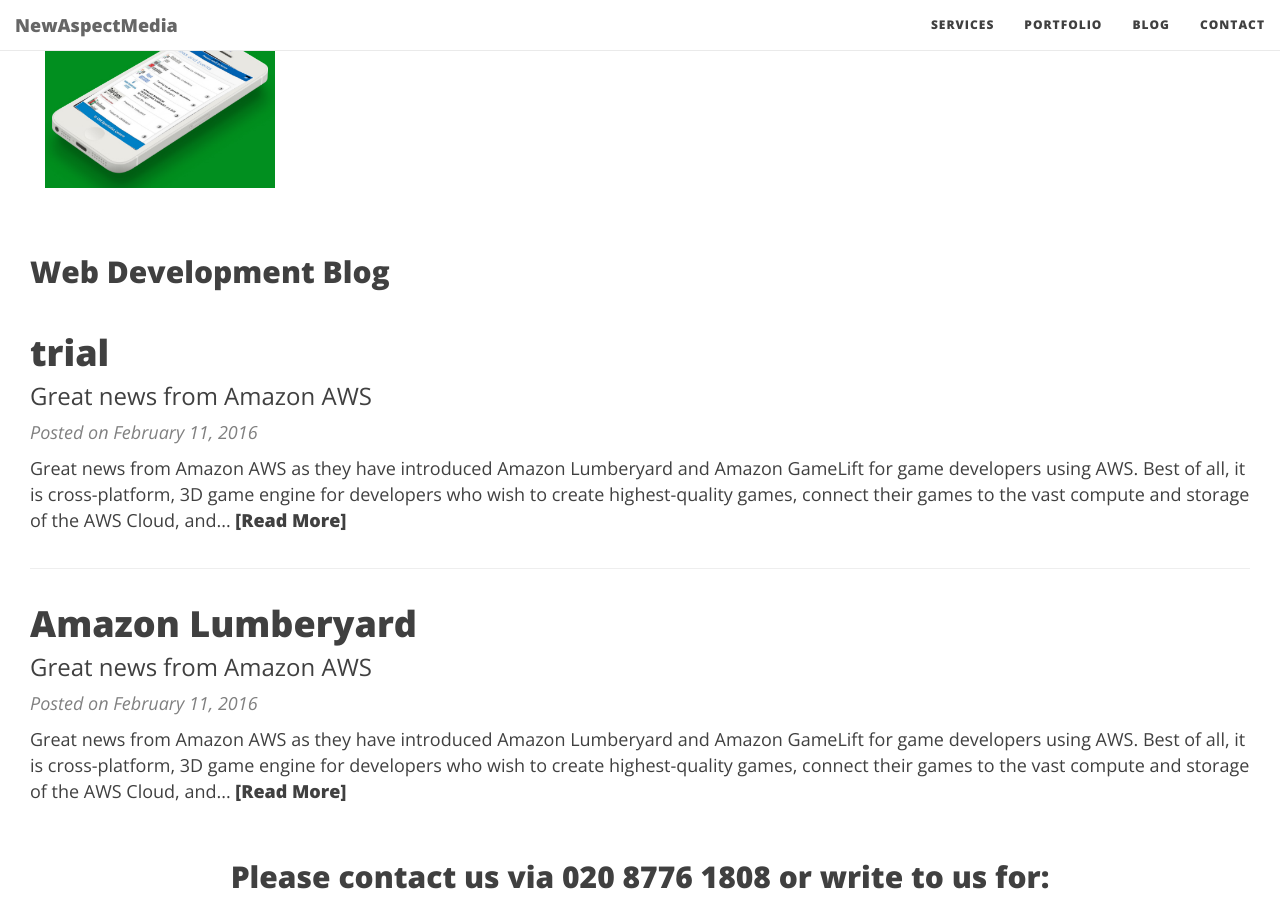
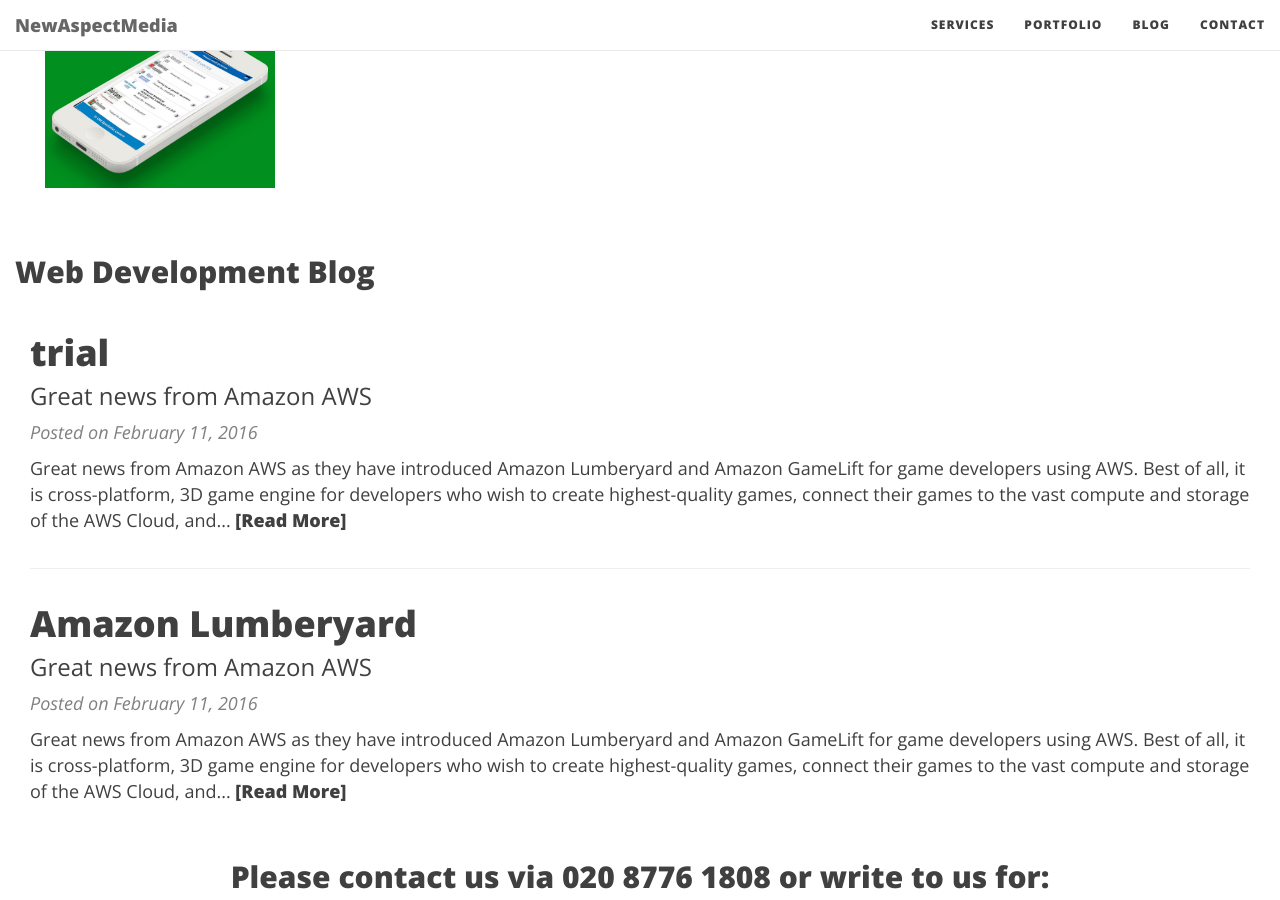
Before and after one commit to newmedia77/appxnam, a Jekyll site: the page built from index.html, in a window 1280 px wide and 900 px high, scrolled down 3549 px. Built offline with Jekyll 4.4.1, drawn with Linux system fonts in a browser that asks for light colours; nearby versions of some CDN libraries; the list of posts is cut into pages by our own code.

Commit message:
andreas
post nav

```diff
--- a/index.html
+++ b/index.html
@@ -344,12 +344,13 @@
         </section><!-- /.map-section -->
 
         <!-- post -->
-        <section id="blog">
-        <div class="container">
-            <div class="row">
+
 
         <div class="posts-list">
             <h2 class="home-post">Web Development Blog</h2>
+                    <section id="blog">
+        <div class="container">
+            <div class="row">
           {% for post in paginator.posts %}
           <article class="post-preview">
             <a href="{{ post.url | prepend: site.baseurl }}">
@@ -389,6 +390,6 @@
           {% endif %}
         </ul>
         {% endif %}
+                </div>
+    </section>
         </div>
-        </div>
-    </section>
```
